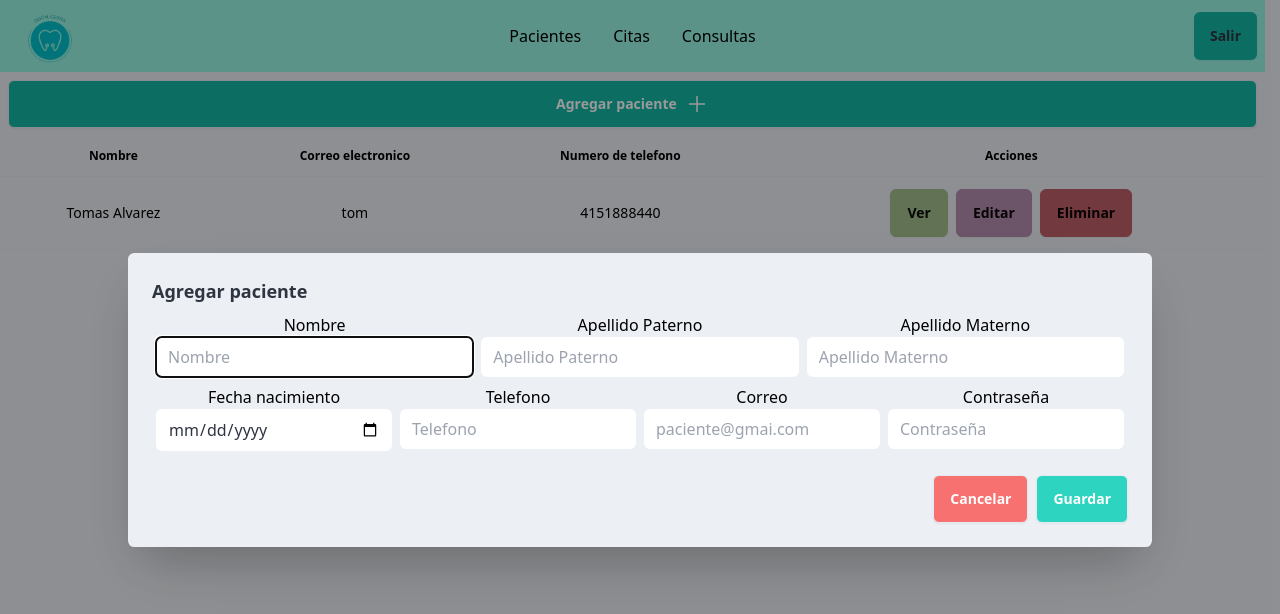
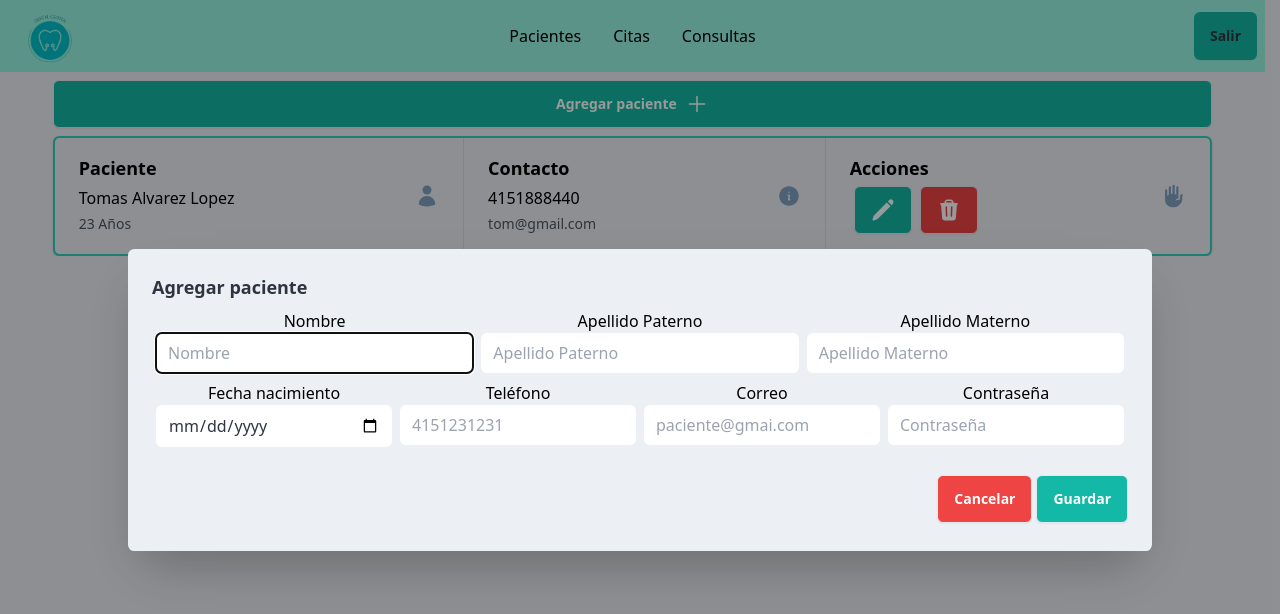
Before and after one commit to Talvarez17/Consultorio-Dental-Admin, an Angular app: page /pacientes in a window 1280 px wide. Both pictures are taken after a click on the button "Agregar paciente". Shown: the top 614 px of the page. Built offline with nearby package versions, Linux system fonts and the light colour scheme.

Commit message:
Tarjeta de datos

```diff
--- a/src/app/pages/auth/pacientes/pacientes.component.html
+++ b/src/app/pages/auth/pacientes/pacientes.component.html
@@ -1,39 +1,59 @@
 <app-navbar></app-navbar>
 
-<div class="overflow-x-auto">
-    <div class="mx-2 my-2" onclick="agregarPaciente.showModal()">
-        <button class="btn bg-teal-500 text-white rounded-md hover:bg-teal-300 hover:border-teal-300 w-full">Agregar
-            paciente
+<div class="overflow-x-auto flex justify-center flex-wrap">
+
+    <div class="my-2 w-11/12" onclick="agregarPaciente.showModal()">
+        <button class="btn bg-teal-500 text-white rounded-md hover:bg-teal-300 hover:border-teal-300 w-full">Agregar paciente
             <svg xmlns="http://www.w3.org/2000/svg" viewBox="0 0 24 24" fill="currentColor" class="size-6">
-                <path fill-rule="evenodd" d="M12 3.75a.75.75 0 0 1 .75.75v6.75h6.75a.75.75 0 0 1 0 1.5h-6.75v6.75a.75.75 0 0 1-1.5 0v-6.75H4.5a.75.75 0 0 1 0-1.5h6.75V4.5a.75.75 0 0 1 .75-.75Z"
-                    clip-rule="evenodd" />
+                <path fill-rule="evenodd" d="M12 3.75a.75.75 0 0 1 .75.75v6.75h6.75a.75.75 0 0 1 0 1.5h-6.75v6.75a.75.75 0 0 1-1.5 0v-6.75H4.5a.75.75 0 0 1 0-1.5h6.75V4.5a.75.75 0 0 1 .75-.75Z" clip-rule="evenodd" />
             </svg>
-
         </button>
     </div>
 
-    <table class="table">
-        <thead>
-            <tr class="text-center text-black">
-                <th>Nombre</th>
-                <th>Correo electronico</th>
-                <th>Numero de telefono</th>
-                <th>Acciones</th>
-            </tr>
-        </thead>
-        <tbody>
-            <tr class="hover text-center text-black">
-                <td>Tomas Alvarez</td>
-                <td>tom</td>
-                <td>4151888440</td>
-                <td>
-                    <button class="btn rounded-md btn-success mx-1 sm:btn-sm md:btn-md lg:btn-md">Ver</button>
-                    <button class="btn rounded-md btn-info mx-1 sm:btn-sm md:btn-md lg:btn-md">Editar</button>
-                    <button class="btn rounded-md btn-error mx-1 sm:btn-sm md:btn-md lg:btn-md">Eliminar</button>
-                </td>
-            </tr>
-        </tbody>
-    </table>
+    <div class="stats shadow border-teal-400 border-2 w-11/12 hover:border-teal-700 cursor-pointer">
+
+        <div class="stat">
+            <div class="stat-figure text-secondary">
+                <svg xmlns="http://www.w3.org/2000/svg" viewBox="0 0 24 24" fill="currentColor" class="size-6">
+                    <path fill-rule="evenodd" d="M7.5 6a4.5 4.5 0 1 1 9 0 4.5 4.5 0 0 1-9 0ZM3.751 20.105a8.25 8.25 0 0 1 16.498 0 .75.75 0 0 1-.437.695A18.683 18.683 0 0 1 12 22.5c-2.786 0-5.433-.608-7.812-1.7a.75.75 0 0 1-.437-.695Z" clip-rule="evenodd" />
+                </svg>
+            </div>
+            <div class="text-black text-lg font-bold">Paciente</div>
+            <div class="text-black text-base font-normal">Tomas Alvarez Lopez</div>
+            <div class="text-gray-600 text-sm font-normal">23 Años</div>
+        </div>
+
+        <div class="stat">
+            <div class="stat-figure text-secondary">
+                <svg xmlns="http://www.w3.org/2000/svg" viewBox="0 0 24 24" fill="currentColor" class="size-6">
+                    <path fill-rule="evenodd" d="M2.25 12c0-5.385 4.365-9.75 9.75-9.75s9.75 4.365 9.75 9.75-4.365 9.75-9.75 9.75S2.25 17.385 2.25 12Zm8.706-1.442c1.146-.573 2.437.463 2.126 1.706l-.709 2.836.042-.02a.75.75 0 0 1 .67 1.34l-.04.022c-1.147.573-2.438-.463-2.127-1.706l.71-2.836-.042.02a.75.75 0 1 1-.671-1.34l.041-.022ZM12 9a.75.75 0 1 0 0-1.5.75.75 0 0 0 0 1.5Z" clip-rule="evenodd" />
+                </svg>
+            </div>
+            <div class="text-black text-lg font-bold">Contacto</div>
+            <div class="text-black text-base font-normal">4151888440</div>
+            <div class="text-gray-600 text-sm font-normal">tom@gmail.com</div>
+        </div>
+
+        <div class="stat">
+            <div class="stat-figure text-secondary">
+                <svg xmlns="http://www.w3.org/2000/svg" viewBox="0 0 24 24" fill="currentColor" class="size-6">
+                    <path d="M10.5 1.875a1.125 1.125 0 0 1 2.25 0v8.219c.517.162 1.02.382 1.5.659V3.375a1.125 1.125 0 0 1 2.25 0v10.937a4.505 4.505 0 0 0-3.25 2.373 8.963 8.963 0 0 1 4-.935A.75.75 0 0 0 18 15v-2.266a3.368 3.368 0 0 1 .988-2.37 1.125 1.125 0 0 1 1.591 1.59 1.118 1.118 0 0 0-.329.79v3.006h-.005a6 6 0 0 1-1.752 4.007l-1.736 1.736a6 6 0 0 1-4.242 1.757H10.5a7.5 7.5 0 0 1-7.5-7.5V6.375a1.125 1.125 0 0 1 2.25 0v5.519c.46-.452.965-.832 1.5-1.141V3.375a1.125 1.125 0 0 1 2.25 0v6.526c.495-.1.997-.151 1.5-.151V1.875Z" />
+                </svg>
+            </div>
+            <div class="text-black text-lg font-bold">Acciones</div>
+            <div class="flex flex-row flex-wrap">
+                <button onclick="editarPaciente.showModal()" class="btn m-1 bg-teal-500 text-white rounded-md hover:bg-teal-300 hover:border-teal-300"><svg xmlns="http://www.w3.org/2000/svg" viewBox="0 0 24 24" fill="currentColor" class="size-6">
+                        <path d="M21.731 2.269a2.625 2.625 0 0 0-3.712 0l-1.157 1.157 3.712 3.712 1.157-1.157a2.625 2.625 0 0 0 0-3.712ZM19.513 8.199l-3.712-3.712-12.15 12.15a5.25 5.25 0 0 0-1.32 2.214l-.8 2.685a.75.75 0 0 0 .933.933l2.685-.8a5.25 5.25 0 0 0 2.214-1.32L19.513 8.2Z" />
+                    </svg>
+                </button>
+                <button onclick="eliminarPaciente.showModal()" class="btn m-1 bg-red-500 text-white rounded-md hover:bg-red-300 hover:border-red-300"><svg xmlns="http://www.w3.org/2000/svg" viewBox="0 0 24 24" fill="currentColor"
+                        class="size-6">
+                        <path fill-rule="evenodd" d="M16.5 4.478v.227a48.816 48.816 0 0 1 3.878.512.75.75 0 1 1-.256 1.478l-.209-.035-1.005 13.07a3 3 0 0 1-2.991 2.77H8.084a3 3 0 0 1-2.991-2.77L4.087 6.66l-.209.035a.75.75 0 0 1-.256-1.478A48.567 48.567 0 0 1 7.5 4.705v-.227c0-1.564 1.213-2.9 2.816-2.951a52.662 52.662 0 0 1 3.369 0c1.603.051 2.815 1.387 2.815 2.951Zm-6.136-1.452a51.196 51.196 0 0 1 3.273 0C14.39 3.05 15 3.684 15 4.478v.113a49.488 49.488 0 0 0-6 0v-.113c0-.794.609-1.428 1.364-1.452Zm-.355 5.945a.75.75 0 1 0-1.5.058l.347 9a.75.75 0 1 0 1.499-.058l-.346-9Zm5.48.058a.75.75 0 1 0-1.498-.058l-.347 9a.75.75 0 0 0 1.5.058l.345-9Z" clip-rule="evenodd" />
+                    </svg>
+                </button>
+            </div>
+        </div>
+    </div>
 </div>
 
 <!-- Modal para agregar -->
@@ -64,8 +84,8 @@
                     <input type="date" class="w-full rounded-md py-2 px-3 flex-auto">
                 </div>
                 <div class="mx-1 w-1/4">
-                    <label class="block text-center text-black">Telefono</label>
-                    <input type="text" class="w-full rounded-md py-2 px-3 flex-auto" placeholder="Telefono">
+                    <label class="block text-center text-black">Teléfono</label>
+                    <input type="text" class="w-full rounded-md py-2 px-3 flex-auto" placeholder="4151231231">
                 </div>
                 <div class="mx-1 w-1/4">
                     <label class="block text-center text-black">Correo</label>
@@ -79,11 +99,87 @@
         </form>
         <div class="modal-action">
             <form method="dialog">
-                <button class="btn bg-red-400 text-white rounded-md hover:bg-red-300 hover:border-red-300">Cancelar</button>
+                <button class="btn bg-red-500 text-white rounded-md hover:bg-red-300 hover:border-red-300 m-1">Cancelar</button>
+                <button class="btn bg-teal-500 text-white rounded-md hover:bg-teal-300 hover:border-teal-300">Guardar</button>
             </form>
-            <form>
-                <button class="btn bg-teal-400 text-white rounded-md hover:bg-teal-300 hover:border-teal-300">Guardar</button>
-            </form>
+
         </div>
     </div>
 </dialog>
+
+<!-- Modal para editar -->
+
+<dialog id="editarPaciente" class="modal">
+    <div class="modal-box w-5/6 max-w-5xl ">
+        <h3 class="text-lg font-bold">Editar datos del paciente</h3>
+        <form>
+
+            <div class="flex flex-row justify-center mt-2">
+                <div class="mx-1 w-1/3">
+                    <label class="block text-center text-black">Nombre</label>
+                    <input type="text" class="w-full rounded-md py-2 px-3 flex-auto" placeholder="Nombre">
+                </div>
+                <div class="mx-1 w-1/3">
+                    <label class="block text-center text-black">Apellido Paterno</label>
+                    <input type="text" class="w-full rounded-md py-2 px-3 flex-auto" placeholder="Apellido Paterno">
+                </div>
+                <div class="mx-1 w-1/3">
+                    <label class="block text-center text-black">Apellido Materno</label>
+                    <input type="text" class="w-full rounded-md py-2 px-3 flex-auto" placeholder="Apellido Materno">
+                </div>
+            </div>
+
+            <div class="flex flex-row justify-center mt-2">
+                <div class="mx-1 w-1/4">
+                    <label class="block text-center text-black">Fecha nacimiento</label>
+                    <input type="date" class="w-full rounded-md py-2 px-3 flex-auto">
+                </div>
+                <div class="mx-1 w-1/4">
+                    <label class="block text-center text-black">Teléfono</label>
+                    <input type="text" class="w-full rounded-md py-2 px-3 flex-auto" placeholder="4151231231">
+                </div>
+                <div class="mx-1 w-1/4">
+                    <label class="block text-center text-black">Correo</label>
+                    <input type="email" class="w-full rounded-md py-2 px-3 flex-auto" placeholder="paciente@gmai.com">
+                </div>
+                <div class="mx-1 w-1/4">
+                    <label class="block text-center text-black">Contraseña</label>
+                    <input type="text" class="w-full rounded-md py-2 px-3 flex-auto" placeholder="Contraseña">
+                </div>
+            </div>
+        </form>
+        <div class="modal-action">
+            <form method="dialog">
+                <button class="btn bg-red-500 text-white rounded-md hover:bg-red-300 hover:border-red-300 m-1">Cancelar</button>
+                <button class="btn bg-teal-500 text-white rounded-md hover:bg-teal-300 hover:border-teal-300">Guardar</button>
+            </form>
+
+        </div>
+    </div>
+</dialog>
+
+<!-- Modal para eliminar -->
+
+<dialog id="eliminarPaciente" class="modal">
+    <div class="modal-box">
+        <h3 class="text-lg font-bold">Eliminar registro</h3>
+        <div class="flex flex-row justify-around">
+            <div class=" w-1/2 m-1 text-center">
+                <p class="text-base mt-1">¿Quieres continuar?</p>
+                <p class="text-sm mt-1">No podras recuperar el registro una vez eliminado</p>
+            </div>
+            <div class="w-1/2 m-1 text-center flex justify-center">
+                <svg xmlns="http://www.w3.org/2000/svg" viewBox="0 0 24 24" fill="currentColor" class="size-20 text-red-600">
+                    <path fill-rule="evenodd" d="M2.25 12c0-5.385 4.365-9.75 9.75-9.75s9.75 4.365 9.75 9.75-4.365 9.75-9.75 9.75S2.25 17.385 2.25 12Zm11.378-3.917c-.89-.777-2.366-.777-3.255 0a.75.75 0 0 1-.988-1.129c1.454-1.272 3.776-1.272 5.23 0 1.513 1.324 1.513 3.518 0 4.842a3.75 3.75 0 0 1-.837.552c-.676.328-1.028.774-1.028 1.152v.75a.75.75 0 0 1-1.5 0v-.75c0-1.279 1.06-2.107 1.875-2.502.182-.088.351-.199.503-.331.83-.727.83-1.857 0-2.584ZM12 18a.75.75 0 1 0 0-1.5.75.75 0 0 0 0 1.5Z" clip-rule="evenodd" />
+                  </svg>
+            </div>
+        </div>
+        <div class="modal-action">
+            <form method="dialog">
+                <button class="btn bg-red-500 text-white rounded-md hover:bg-red-300 hover:border-red-300 m-1">Cancelar</button>
+                <button class="btn bg-teal-500 text-white rounded-md hover:bg-teal-300 hover:border-teal-300">Aceptar</button>
+            </form>
+
+        </div>
+    </div>
+</dialog>
```
